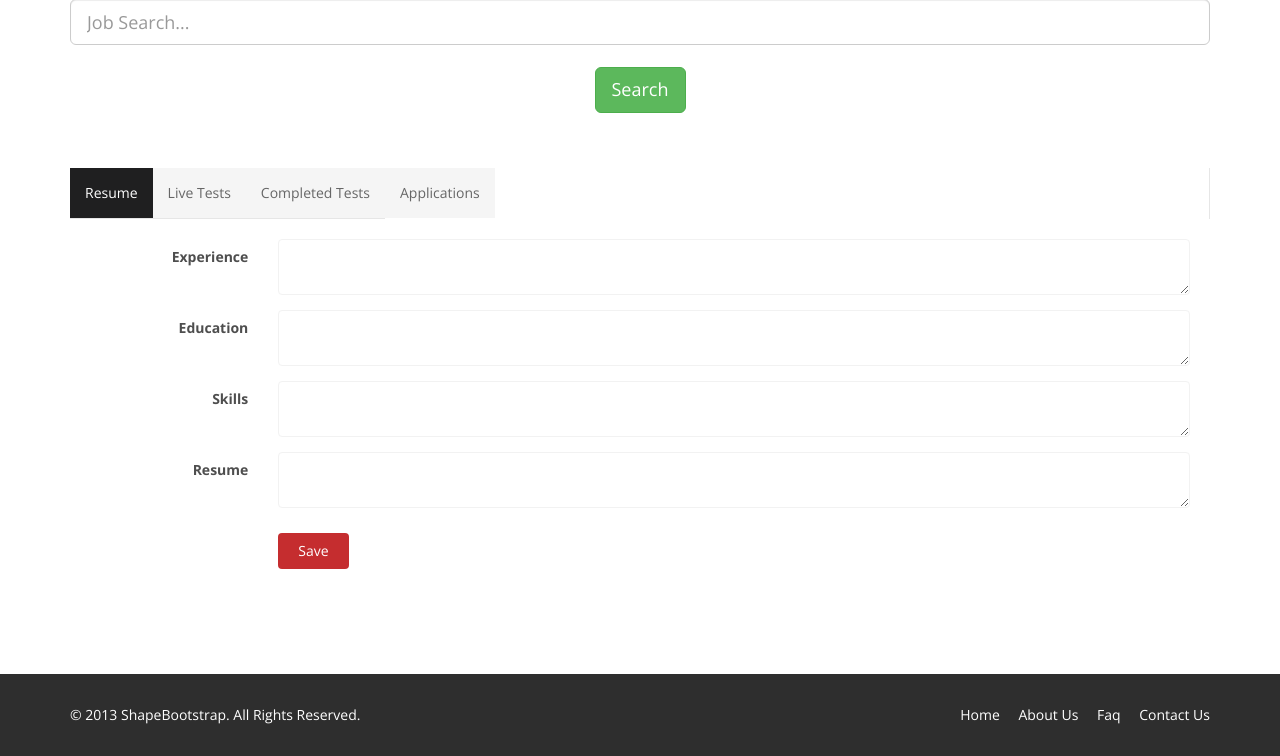
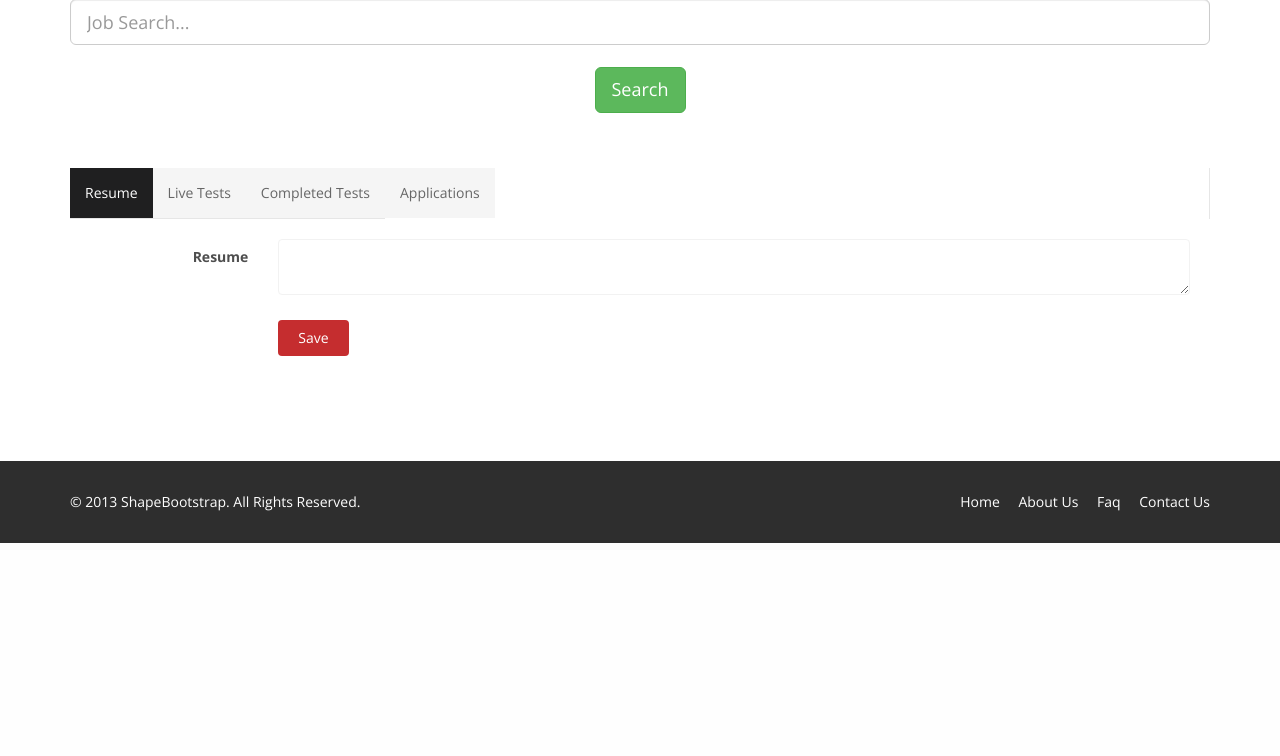
Before and after one commit to amponce/elsa, a Flask app: template templates/home.html in a window 1280 px wide. Shown: the part 269-1025 px from the top of the page. After the commit the page ends 812 px from the top, so only its background shows below. Run offline with Flask 2, Linux system fonts and the light colour scheme; the template is opened without the code that fills it, so the values that code supplies are empty; parts of the project's set-up code (start-up, migrations or seed data) failed here and were passed over.

Commit message:
Fixed to be one form for resume instead of three.

```diff
--- a/eforms.py
+++ b/eforms.py
@@ -40,14 +40,11 @@ class RegistrationForm(form.Form):
 
 class Resume(form.Form):
     user_id = fields.IntegerField()
-    education = fields.TextField()
-    experience = fields.TextField()
-    skills = fields.TextField()
     resume = fields.StringField()
 
     def validate_resume(self, field):
         if db.session.query(models.Resume).filter_by(user_id=self.user_id.data).count() > 0:
-            return validators.ValidationError('Duplicate username')
+            return False
         else:
             return True
 
--- a/models.py
+++ b/models.py
@@ -34,9 +34,6 @@ class User(db.Model):
 class Resume(db.Model):
     id = db.Column(db.Integer, primary_key=True)
     user_id = db.Column(db.Integer, db.ForeignKey('user.id'))
-    education = db.Column(db.String(4000))
-    experience = db.Column(db.String(4000))
-    skills = db.Column(db.String(4000))
     resume = db.Column(db.String(4000))
     created = db.Column(db.DateTime, default=datetime.datetime.utcnow)
 
--- a/templates/home.html
+++ b/templates/home.html
@@ -59,44 +59,16 @@
                 <div class="tab-pane active" id="resume">
                     {% if resume %}
                         <dl class="dl-horizontal">
-                            <dt>Experience</dt>
-                            <dd>{{ resume.experience }}</dd>
-
-                            <dt>Education</dt>
-                            <dd>{{ resume.education }}</dd>
-
-                            <dt>Skills</dt>
-                            <dd>{{ resume.skills }} </dd>
+                            <dt>Resume</dt>
+                            <dd>{{ resume.resume }}</dd>
                         </dl>
                     {% else %}
                     <form class="form-horizontal" role="form" method="post" action="{{ url_for('saveResume') }}">
                         <input type="hidden" name="user_id" value={{ user_id }}>
-                      <div class="form-group">
-                        <label for="inputEmail3" class="col-sm-2 control-label">Experience</label>
-                        <div class="col-sm-10">
-                          <textarea class="form-control" id="inputEmail3" placeholder="Email" name="experience">
-                          </textarea>
-                        </div>
-                      </div>
-                      <div class="form-group">
-                        <label for="inputPassword3" class="col-sm-2 control-label">Education</label>
-                        <div class="col-sm-10">
-                          <textarea class="form-control" id="inputPassword3" name="education">
-                          </textarea>
-                        </div>
-                      </div>
-
-                        <div class="form-group">
-                        <label for="inputPassword3" class="col-sm-2 control-label">Skills</label>
-                        <div class="col-sm-10">
-                          <textarea class="form-control" id="inputPassword3" name="skills">
-                          </textarea>
-                        </div>
-                      </div>
                         <div class="form-group">
                         <label for="resume" class="col-sm-2 control-label">Resume</label>
                         <div class="col-sm-10">
-                          <textarea class="form-control" name="experience">
+                          <textarea class="form-control" name="resume">
                           </textarea>
                         </div>
                       </div>
```
Also changed, not shown: search.py (+4 -4 lines).
